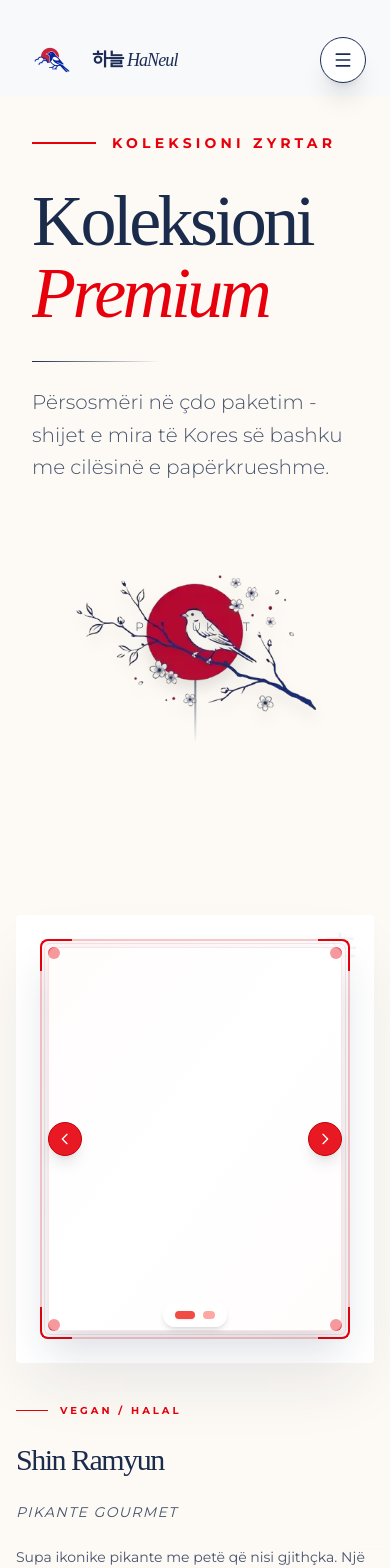
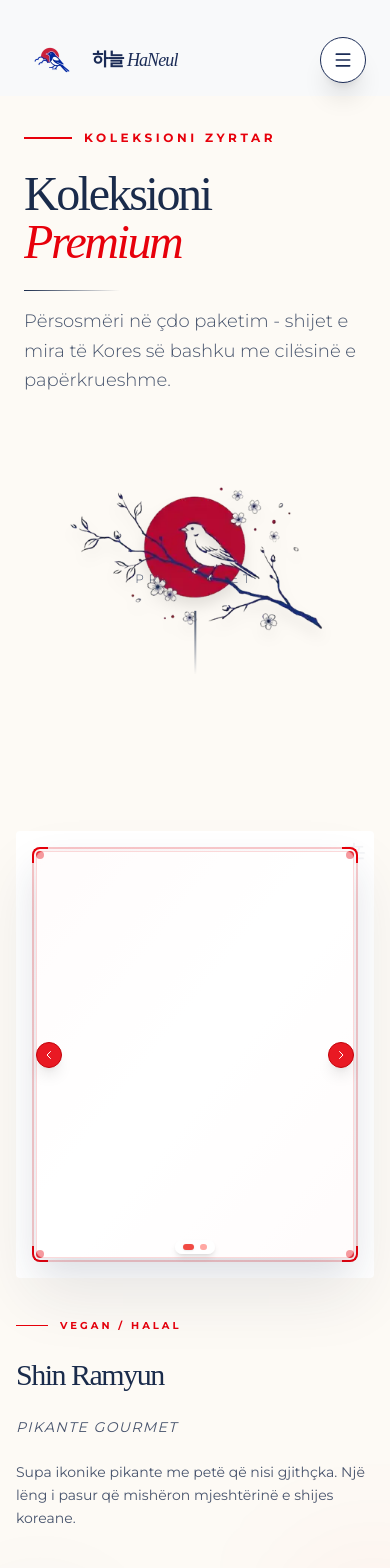
Before and after one commit to agollales-gif/HaNeulShPK, a React (Vite) app: page /products in a window 390 px wide. Shown: the top 1568 px of the page. Built offline with nearby package versions, Linux system fonts and the light colour scheme.

Commit message:
Auto commit: Optimize photo frames for mobile view

```diff
--- a/src/components/ProductSlideshow.tsx
+++ b/src/components/ProductSlideshow.tsx
@@ -30,22 +30,22 @@
   };
 
   return (
-    <div className="relative w-full h-full flex items-center justify-center p-1">
+    <div className="relative w-full h-full flex items-center justify-center p-1 sm:p-2">
       <div className="absolute inset-0 bg-gradient-to-br from-red-50 via-white to-red-50 rounded-lg opacity-60"></div>
       <div className="absolute inset-0 border-2 border-red-600/20 rounded-lg"></div>
       <div className="absolute inset-0 border border-red-600/10 rounded-md m-1"></div>
 
-      <div className="absolute top-0 left-0 w-8 h-8 border-t-2 border-l-2 border-red-600 rounded-tl-lg"></div>
-      <div className="absolute top-0 right-0 w-8 h-8 border-t-2 border-r-2 border-red-600 rounded-tr-lg"></div>
-      <div className="absolute bottom-0 left-0 w-8 h-8 border-b-2 border-l-2 border-red-600 rounded-bl-lg"></div>
-      <div className="absolute bottom-0 right-0 w-8 h-8 border-b-2 border-r-2 border-red-600 rounded-br-lg"></div>
+      <div className="absolute top-0 left-0 w-4 sm:w-6 lg:w-8 h-4 sm:h-6 lg:h-8 border-t-2 border-l-2 border-red-600 rounded-tl-lg"></div>
+      <div className="absolute top-0 right-0 w-4 sm:w-6 lg:w-8 h-4 sm:h-6 lg:h-8 border-t-2 border-r-2 border-red-600 rounded-tr-lg"></div>
+      <div className="absolute bottom-0 left-0 w-4 sm:w-6 lg:w-8 h-4 sm:h-6 lg:h-8 border-b-2 border-l-2 border-red-600 rounded-bl-lg"></div>
+      <div className="absolute bottom-0 right-0 w-4 sm:w-6 lg:w-8 h-4 sm:h-6 lg:h-8 border-b-2 border-r-2 border-red-600 rounded-br-lg"></div>
 
-      <div className="absolute top-2 left-2 w-3 h-3 bg-red-600 rounded-full opacity-80"></div>
-      <div className="absolute top-2 right-2 w-3 h-3 bg-red-600 rounded-full opacity-80"></div>
-      <div className="absolute bottom-2 left-2 w-3 h-3 bg-red-600 rounded-full opacity-80"></div>
-      <div className="absolute bottom-2 right-2 w-3 h-3 bg-red-600 rounded-full opacity-80"></div>
+      <div className="absolute top-1 sm:top-2 left-1 sm:left-2 w-2 h-2 sm:w-3 sm:h-3 bg-red-600 rounded-full opacity-80"></div>
+      <div className="absolute top-1 sm:top-2 right-1 sm:right-2 w-2 h-2 sm:w-3 sm:h-3 bg-red-600 rounded-full opacity-80"></div>
+      <div className="absolute bottom-1 sm:bottom-2 left-1 sm:left-2 w-2 h-2 sm:w-3 sm:h-3 bg-red-600 rounded-full opacity-80"></div>
+      <div className="absolute bottom-1 sm:bottom-2 right-1 sm:right-2 w-2 h-2 sm:w-3 sm:h-3 bg-red-600 rounded-full opacity-80"></div>
 
-      <div className="absolute inset-2 rounded-lg overflow-hidden shadow-[0_20px_40px_rgba(26,43,75,0.15)] border border-red-600/10 bg-white/50 z-10 text-center">
+      <div className="absolute inset-1 sm:inset-2 rounded-lg overflow-hidden shadow-[0_20px_40px_rgba(26,43,75,0.15)] border border-red-600/10 bg-white/50 z-10 text-center">
         <AnimatePresence mode="wait">
           <motion.img
             key={currentIndex}
@@ -67,10 +67,10 @@
       {images.length > 1 && (
         <button
           onClick={goToPrevious}
-          className="absolute left-2 sm:left-4 top-1/2 -translate-y-1/2 bg-red-600/90 hover:bg-red-600 text-white p-2 sm:p-3 rounded-full shadow-lg transition-all duration-200 hover:scale-110 z-20 border border-red-700"
+          className="absolute left-1 sm:left-2 md:left-4 top-1/2 -translate-y-1/2 bg-red-600/90 hover:bg-red-600 text-white p-1.5 sm:p-2 md:p-3 rounded-full shadow-lg transition-all duration-200 hover:scale-110 z-20 border border-red-700"
           aria-label="Previous image"
         >
-          <svg className="w-4 h-4 sm:w-5 sm:h-5" fill="none" stroke="currentColor" viewBox="0 0 24 24">
+          <svg className="w-3 h-3 sm:w-4 sm:h-4 md:w-5 md:h-5" fill="none" stroke="currentColor" viewBox="0 0 24 24">
             <path strokeLinecap="round" strokeLinejoin="round" strokeWidth={2} d="M15 19l-7-7 7-7" />
           </svg>
         </button>
@@ -79,23 +79,23 @@
       {images.length > 1 && (
         <button
           onClick={goToNext}
-          className="absolute right-2 sm:right-4 top-1/2 -translate-y-1/2 bg-red-600/90 hover:bg-red-600 text-white p-2 sm:p-3 rounded-full shadow-lg transition-all duration-200 hover:scale-110 z-20 border border-red-700"
+          className="absolute right-1 sm:right-2 md:right-4 top-1/2 -translate-y-1/2 bg-red-600/90 hover:bg-red-600 text-white p-1.5 sm:p-2 md:p-3 rounded-full shadow-lg transition-all duration-200 hover:scale-110 z-20 border border-red-700"
           aria-label="Next image"
         >
-          <svg className="w-4 h-4 sm:w-5 sm:h-5" fill="none" stroke="currentColor" viewBox="0 0 24 24">
+          <svg className="w-3 h-3 sm:w-4 sm:h-4 md:w-5 md:h-5" fill="none" stroke="currentColor" viewBox="0 0 24 24">
             <path strokeLinecap="round" strokeLinejoin="round" strokeWidth={2} d="M9 5l7 7-7 7" />
           </svg>
         </button>
       )}
 
       {images.length > 1 && (
-        <div className="absolute bottom-3 sm:bottom-4 left-1/2 -translate-x-1/2 flex gap-2 sm:gap-3 bg-white/80 px-3 py-2 rounded-full shadow-md z-20">
+        <div className="absolute bottom-2 sm:bottom-3 md:bottom-4 left-1/2 -translate-x-1/2 flex gap-1.5 sm:gap-2 md:gap-3 bg-white/80 px-2 py-1 sm:px-3 sm:py-2 rounded-full shadow-md z-20">
           {images.map((_, index) => (
             <button
               key={index}
               onClick={() => goToSlide(index)}
-              className={`w-2 h-2 sm:w-2.5 sm:h-2.5 rounded-full transition-all duration-300 ${index === currentIndex
-                ? 'bg-red-600 w-6 sm:w-8 shadow-sm'
+              className={`w-1.5 h-1.5 sm:w-2 sm:h-2 md:w-2.5 md:h-2.5 rounded-full transition-all duration-300 ${index === currentIndex
+                ? 'bg-red-600 w-3 sm:w-4 md:w-6 lg:w-8 shadow-sm'
                 : 'bg-red-200 hover:bg-red-400'
                 }`}
               aria-label={`Go to image ${index + 1}`}
--- a/src/pages/Products.tsx
+++ b/src/pages/Products.tsx
@@ -76,8 +76,8 @@
     >
       {/* Product Image - Portrait Aspect Ratio */}
       <div className="w-full lg:w-1/2 flex justify-center">
-        <div className="relative w-full max-w-md aspect-[4/5] bg-white p-6 md:p-8 shadow-[0_30px_60px_-15px_rgba(26,43,75,0.1)] rounded-sm overflow-hidden">
-          <div className="absolute top-4 right-4 text-[#1a2b4b]/5 font-serif text-4xl md:text-6xl pointer-events-none">
+        <div className="relative w-full max-w-md aspect-[4/5] bg-white p-4 sm:p-6 md:p-8 shadow-[0_30px_60px_-15px_rgba(26,43,75,0.1)] rounded-sm overflow-hidden">
+          <div className="absolute top-2 sm:top-4 right-2 sm:right-4 text-[#1a2b4b]/5 font-serif text-2xl sm:text-3xl md:text-4xl lg:text-6xl pointer-events-none">
             辛
           </div>
           <ProductSlideshow
@@ -126,32 +126,32 @@
     <div className="relative bg-[#fdfaf5] text-[#1a2b4b] min-h-screen">
 
       {/* Hero Section - Clean Style */}
-      <section className="relative min-h-[80vh] flex items-center justify-center px-6 overflow-hidden bg-[#fdfaf5]">
+      <section className="relative min-h-[70vh] sm:min-h-[80vh] flex items-center justify-center px-4 sm:px-6 overflow-hidden bg-[#fdfaf5]">
         <div className="relative z-10 max-w-7xl w-full">
-          <div className="grid grid-cols-1 lg:grid-cols-2 gap-16 items-center">
+          <div className="grid grid-cols-1 lg:grid-cols-2 gap-8 sm:gap-16 items-center">
             <motion.div
               initial={{ opacity: 0, x: -50 }}
               animate={{ opacity: 1, x: 0 }}
               transition={{ duration: 1, ease: "easeOut" }}
-              className="text-left space-y-8 relative z-20 pl-2 lg:pl-0"
+              className="text-left space-y-6 sm:space-y-8 relative z-20 pl-2 lg:pl-0"
             >
-              <div className="inline-flex items-center gap-4">
-                <div className="h-[2px] w-16 bg-red-600" />
-                <span className="text-red-600 font-sans font-bold tracking-[0.3em] uppercase text-sm">
+              <div className="inline-flex items-center gap-3 sm:gap-4">
+                <div className="h-[2px] w-12 sm:w-16 bg-red-600" />
+                <span className="text-red-600 font-sans font-bold tracking-[0.3em] uppercase text-xs sm:text-sm">
                   Koleksioni Zyrtar
                 </span>
               </div>
 
-              <div className="space-y-4">
-                <h1 className="font-serif text-7xl sm:text-8xl md:text-9xl lg:text-[10rem] leading-none tracking-tighter text-[#1a2b4b]">
-                  <span className="pr-4">Koleksioni</span> <br />
-                  <span className="text-red-600 italic font-extralight pr-4 md:pr-8">Premium</span>
+              <div className="space-y-3 sm:space-y-4">
+                <h1 className="font-serif text-5xl sm:text-6xl md:text-8xl lg:text-9xl xl:text-[10rem] leading-none tracking-tighter text-[#1a2b4b]">
+                  <span className="pr-2 sm:pr-4">Koleksioni</span> <br />
+                  <span className="text-red-600 italic font-extralight pr-2 sm:pr-4 md:pr-8">Premium</span>
                 </h1>
               </div>
 
-              <div className="space-y-6 max-w-lg">
-                <div className="h-[1px] w-32 bg-gradient-to-r from-[#1a2b4b] to-transparent" />
-                <p className="font-sans text-xl md:text-2xl opacity-80 leading-relaxed font-light">
+              <div className="space-y-4 sm:space-y-6 max-w-lg">
+                <div className="h-[1px] w-24 sm:w-32 bg-gradient-to-r from-[#1a2b4b] to-transparent" />
+                <p className="font-sans text-lg sm:text-xl md:text-2xl opacity-80 leading-relaxed font-light">
                   Përsosmëri në çdo paketim - shijet e mira të Kores së bashku me cilësinë e papërkrueshme.
                 </p>
               </div>
@@ -161,7 +161,7 @@
               initial={{ opacity: 0, scale: 0.8 }}
               animate={{ opacity: 1, scale: 1 }}
               transition={{ duration: 1, ease: "easeOut", delay: 0.3 }}
-              className="flex justify-center lg:justify-end relative"
+              className="flex justify-center lg:justify-end relative mt-8 lg:mt-0"
             >
               <div className="relative">
               <picture>
@@ -169,7 +169,7 @@
                 <img
                   src="/hero.png"
                   alt="Produktet HaNeul"
-                  className="relative w-full max-w-lg lg:max-w-xl h-auto object-contain drop-shadow-xl"
+                  className="relative w-full max-w-sm sm:max-w-md lg:max-w-xl h-auto object-contain drop-shadow-xl"
                   fetchPriority="high"
                   loading="eager"
                   width="576"
@@ -181,9 +181,9 @@
           </div>
         </div>
 
-        <div className="absolute bottom-10 left-1/2 -translate-x-1/2 flex flex-col items-center gap-4 opacity-80">
+        <div className="absolute bottom-6 sm:bottom-10 left-1/2 -translate-x-1/2 flex flex-col items-center gap-3 sm:gap-4 opacity-80">
           <span className="text-xs uppercase tracking-[0.4em] font-light text-[#1a2b4b]">Produktet</span>
-          <motion.div animate={{ y: [0, 12, 0] }} transition={{ duration: 2.5, repeat: Infinity }} className="w-[2px] h-20 bg-gradient-to-b from-[#1a2b4b] to-transparent" />
+          <motion.div animate={{ y: [0, 12, 0] }} transition={{ duration: 2.5, repeat: Infinity }} className="w-[2px] h-16 sm:h-20 bg-gradient-to-b from-[#1a2b4b] to-transparent" />
         </div>
       </section>
 
```
